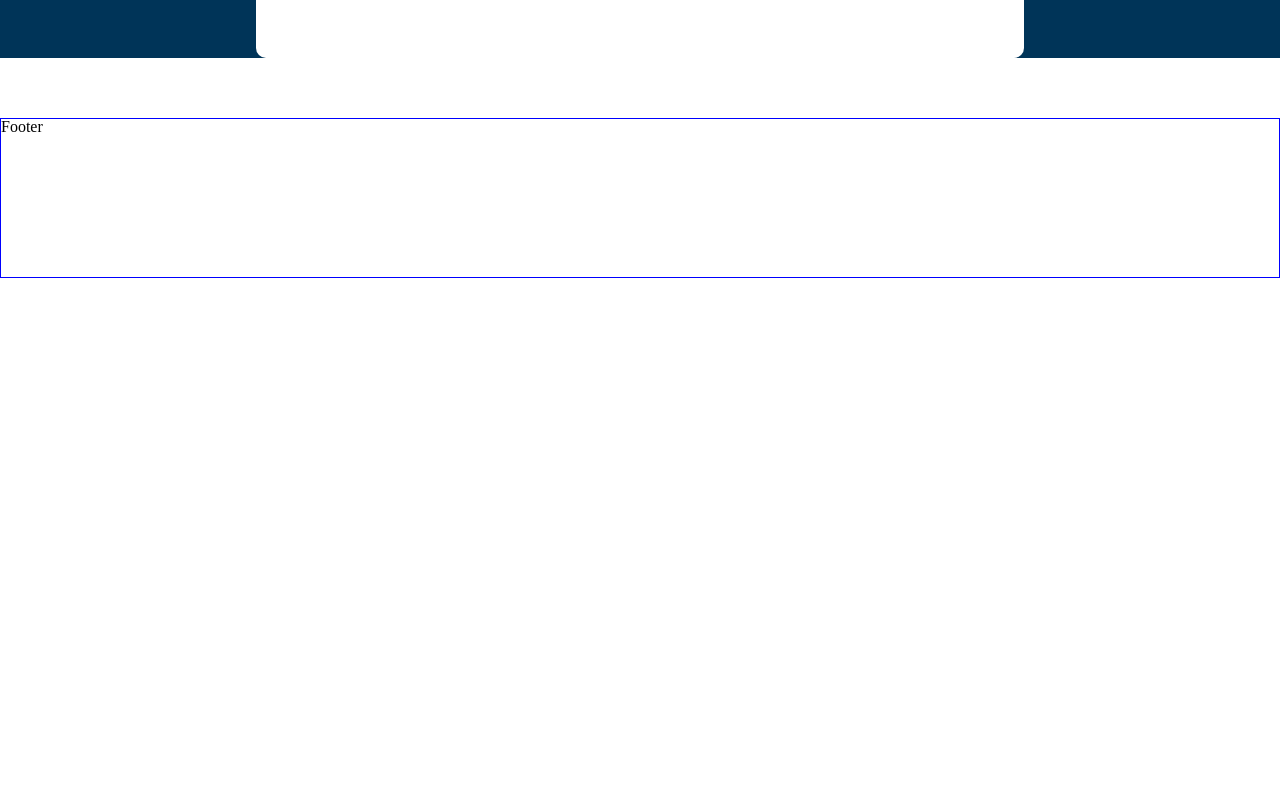
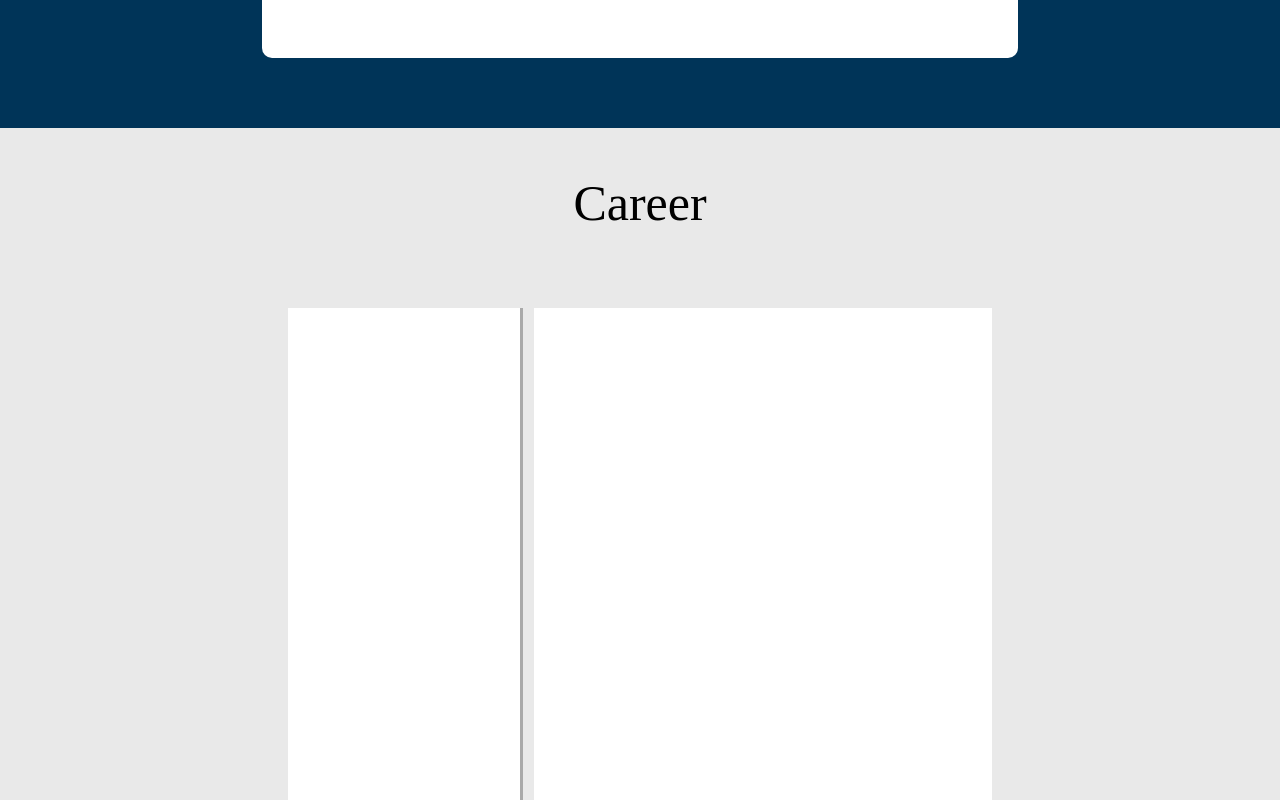
Before and after one commit to HyunseoKoo/portfolio, a React (Create React App) app: page / in a window 1280 px wide. Shown: the part 3900-4700 px from the top of the page. Before the commit the page ends 4178 px from the top, so only its background shows below. Built offline with nearby package versions, Linux system fonts and the light colour scheme.

Commit message:
:lipstick: Design: 커리어 ui 추가

```diff
--- /dev/null
+++ b/src/Pages/Main/Components/career.js
@@ -0,0 +1,60 @@
+import { styled } from "styled-components";
+
+function Career() {
+    return (
+        <S.Wrap>
+            <S.Title>Career</S.Title>
+            <S.Flex>
+                <S.ContentBox></S.ContentBox>
+                <S.ContentBox2></S.ContentBox2>
+            </S.Flex>
+        </S.Wrap>
+    )
+
+}
+
+export default Career;
+
+const Wrap = styled.div`
+    box-sizing: border-box;
+    width: 100%;
+    height: 100%;
+    background-color: #e9e9e9;
+    padding-bottom: 100px;
+`;
+
+const Title = styled.div`
+    width: max-content;
+    font-size: 50px;
+    margin: 0 auto;
+    padding-top: 50px;
+`
+
+const Flex = styled.div`
+    display: flex;
+    justify-content: space-between;
+    width: 55%;
+    margin: 0 auto;
+    margin-top: 80px;
+`
+
+const ContentBox = styled.div`
+    width: 33%;
+    height: 80vh;
+    background-color: white;
+    border-right: solid 3px #a9a9a9;
+`;
+
+const ContentBox2 = styled.div`
+    width: 65%;
+    height: 80vh;
+    background-color: white;
+`;
+
+const S = {
+    Wrap,
+    Flex,
+    Title,
+    ContentBox,
+    ContentBox2
+}
--- a/src/Pages/Main/Components/project.js
+++ b/src/Pages/Main/Components/project.js
@@ -18,9 +18,7 @@ const Wrap = styled.div`
     width: 100%;
     height: 100%;
     background-color: #003458;
-    & > div:nth-child(4) {
-        padding-bottom: 10px;
-    }
+    padding: 10px
 `;
 
 const Title = styled.div`
--- a/src/Pages/Main/index.js
+++ b/src/Pages/Main/index.js
@@ -3,6 +3,7 @@ import AboutMe from "./Components/AboutMe";
 import Skills from "./Components/skills";
 import Archiving from "./Components/archiving";
 import Project from "./Components/project";
+import Career from "./Components/career";
 
 function MainPage() {
     return (
@@ -16,6 +17,7 @@ function MainPage() {
             <Skills />
             <Archiving />
             <Project />
+            <Career />
         </S.Wrap>
     )
 }
```
